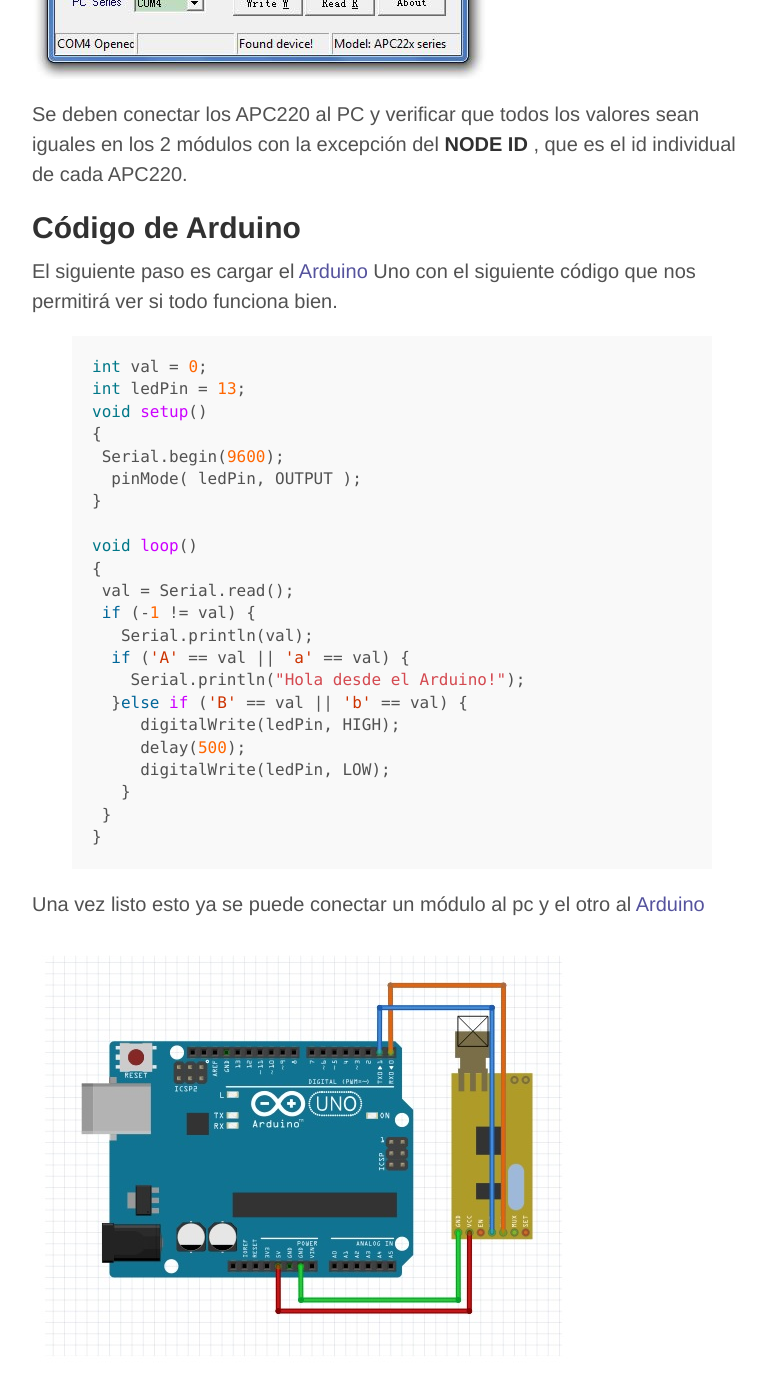
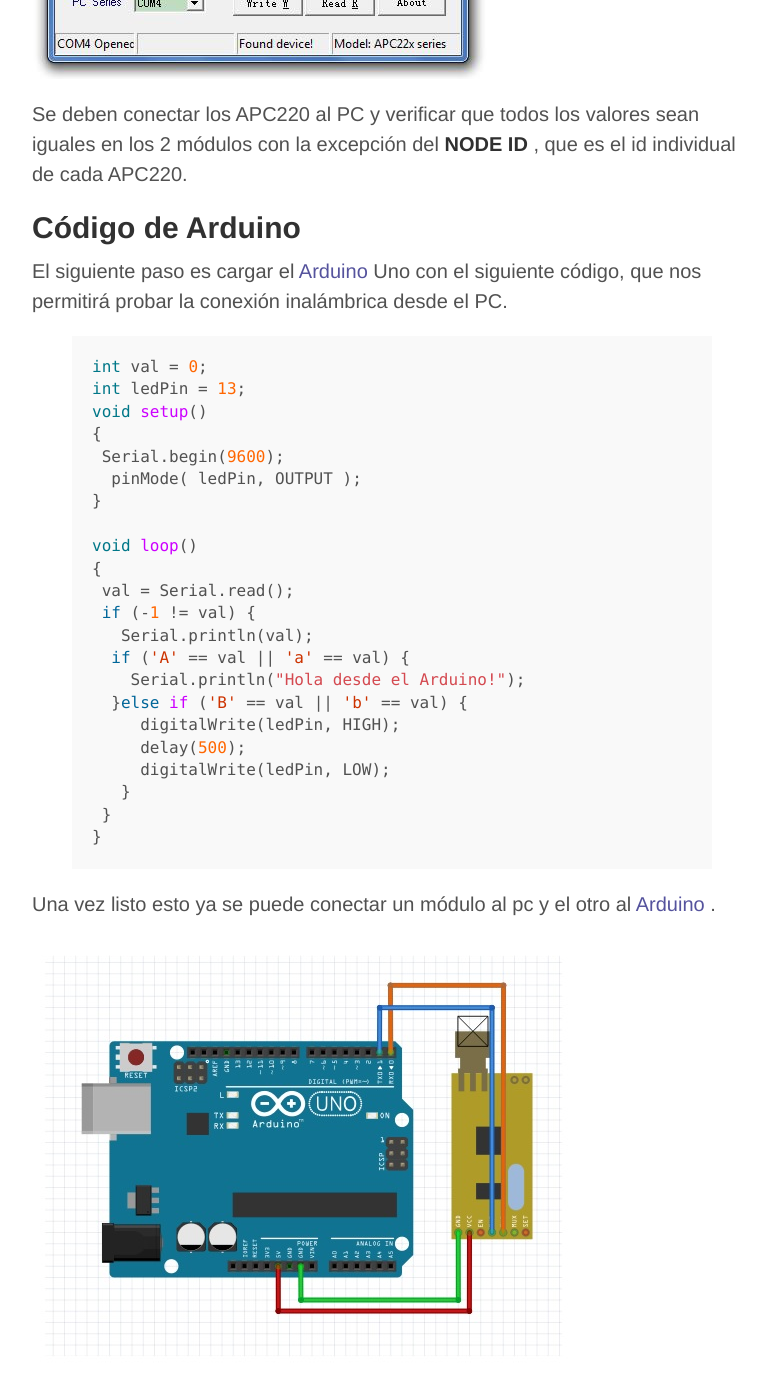
Before and after one commit to benjad/benjad.github.io, a Jekyll site: the page built from _posts/2015-02-03-conexion-inalambrica-arduino.md, in a window 1280 px wide and 1400 px high, scrolled down 1400 px. Shown: the top 1395 px of the window, without its empty margins (248-1014 px from the left). Built offline with Jekyll 4.4.1, drawn with Linux system fonts in a browser that asks for light colours; Markdown is read by kramdown in place of the engine named in the settings; comment, search, counter and statistics services are not loaded; some of the changed text lies outside the part shown.

Commit message:
coreccion redaccion apc220

```diff
--- a/_posts/2015-02-03-conexion-inalambrica-arduino.md
+++ b/_posts/2015-02-03-conexion-inalambrica-arduino.md
@@ -21,7 +21,7 @@
 
 ## Código de Arduino
 
-El siguiente paso es cargar el [Arduino](http://www.arduino.cc) Uno  con el siguiente código que nos permitirá ver  si todo funciona bien.
+El siguiente paso es cargar el [Arduino](http://www.arduino.cc) Uno  con el siguiente código, que nos permitirá probar la conexión inalámbrica desde el PC.
 
 {% highlight c++  %}
 int val = 0;
@@ -48,7 +48,7 @@
 }
 {% endhighlight %}
 
-Una vez listo esto ya se puede conectar un módulo al pc y el otro al [Arduino](http://www.arduino.cc)
+Una vez listo esto ya se puede conectar un módulo al pc y el otro al [Arduino](http://www.arduino.cc) .
 
 ![conexion](/assets/arduino-apc220.jpg)
 
```
Also changed, not shown: other parts of _posts/2015-02-03-conexion-inalambrica-arduino.md (+1 -1 lines).
